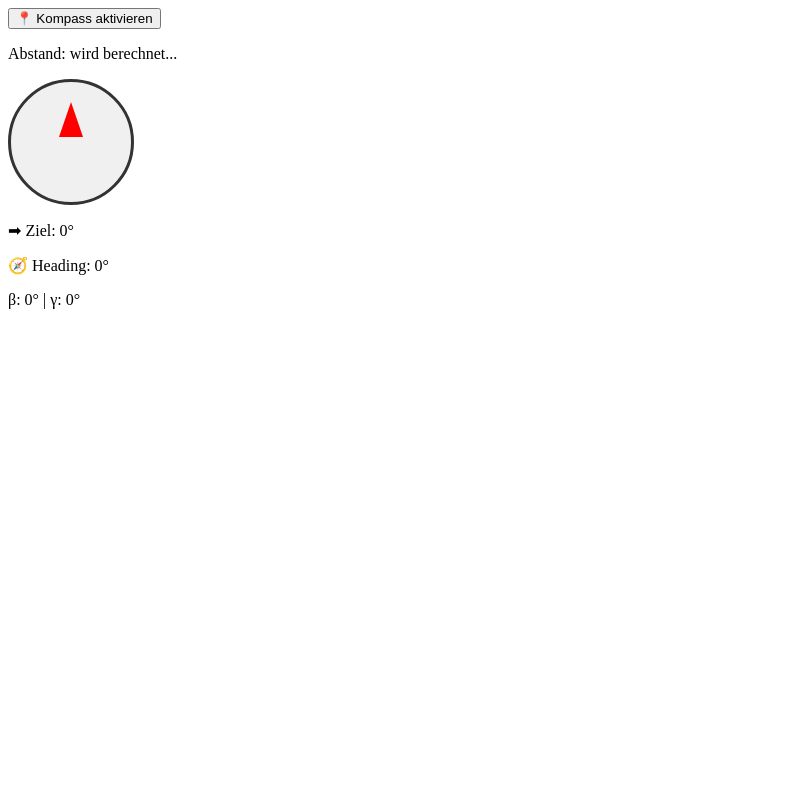
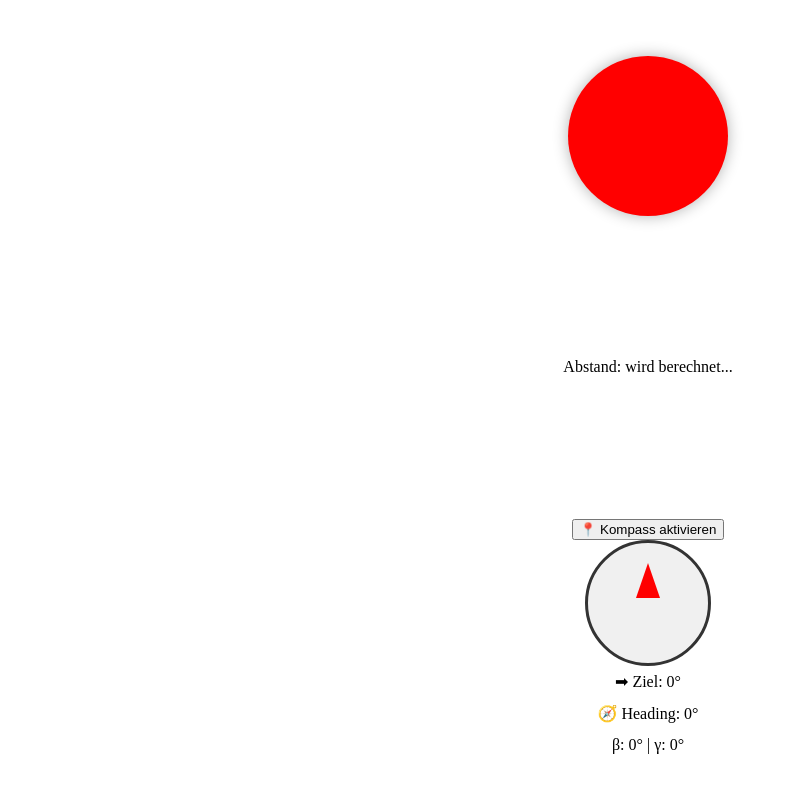
Before and after one commit to ajssal20/position, a SvelteKit app: page / in a window 1280 px wide. Shown: the top 792 px of the page, without its empty margins (0-790 px from the left). Built offline with nearby package versions, Linux system fonts and the light colour scheme; no server answers.

Commit message:
Mit compas

```diff
--- a/src/routes/+page.svelte
+++ b/src/routes/+page.svelte
@@ -7,22 +7,25 @@
     getGreatCircleBearing,
   } from "geolib";
 
+  // 📍 Zielkoordinaten
   const ziel = {
     latitude: 42.05913363079434,
     longitude: 19.51725368912721,
   };
 
+  // 🔹 Stores
   const position = writable(null);
-  const heading = writable(0); // jetzt aus absoluter Orientierung
+  const heading = writable(0);
   const beta = writable(0);
   const gamma = writable(0);
 
+  // 🔹 Derived Stores
   const distance = derived(position, ($pos) =>
     $pos ? getPreciseDistance($pos, ziel) : null
   );
 
   const inRadius = derived(position, ($pos) =>
-    $pos ? isPointWithinRadius($pos, ziel, 15) : false
+    $pos ? isPointWithinRadius($pos, ziel, 5) : false
   );
 
   const bearing = derived(position, ($pos) =>
@@ -59,7 +62,6 @@
         errorMsg = "Kompass-Berechtigung fehlgeschlagen.";
       }
     } else {
-      // Android oder Browser mit direkter Unterstützung
       permissionGranted = true;
       setupOrientation();
     }
@@ -67,31 +69,20 @@
 
   function setupOrientation() {
     function handleOrientation(event) {
-      // Prüfen ob absolute Werte geliefert werden
-      if (event.absolute === true || event.webkitCompassHeading !== undefined) {
-        let h = 0;
-
       if (event.webkitCompassHeading !== undefined) {
-          // iOS liefert direkten Kompasswinkel
-          h = event.webkitCompassHeading; // in Grad
-        } else {
-          // Android liefert alpha (0 = Norden)
-          h = event.alpha || 0;
+        heading.set(event.webkitCompassHeading); // iOS
+      } else if (event.absolute === true) {
+        heading.set(event.alpha || 0); // Android
       }
-
-        heading.set(h);
-      }
-
       beta.set(event.beta || 0);
       gamma.set(event.gamma || 0);
     }
-
     window.addEventListener("deviceorientationabsolute", handleOrientation, true);
     window.addEventListener("deviceorientation", handleOrientation, true);
   }
 
   onMount(() => {
-    // Standort
+    // 🌍 Standort
     if ("geolocation" in navigator) {
       const watchId = navigator.geolocation.watchPosition(
         (pos) => {
@@ -114,6 +105,39 @@
 </script>
 
 <style>
+  .container {
+    display: flex;
+    flex-direction: column;
+    align-items: center;
+    width: 100vw;
+    height: 100vh;
+    padding: 1rem;
+    box-sizing: border-box;
+    text-align: center;
+    justify-content: space-between;
+  }
+
+  /* Kreis-Anzeige */
+  .kreis {
+    border-radius: 50%;
+    box-shadow: 0 0 15px rgba(0,0,0,0.3);
+    width: 40vw;
+    height: 40vw;
+    max-width: 160px;
+    max-height: 160px;
+    margin-top: 2rem;
+  }
+  .gruen { background-color: green; }
+  .rot { background-color: red; }
+
+  /* Kompass */
+  .kompass-container {
+    margin-bottom: 2rem;
+    display: flex;
+    flex-direction: column;
+    align-items: center;
+  }
+
   .kompass {
     width: 120px;
     height: 120px;
@@ -137,17 +161,26 @@
     transform-origin: 50% 90%;
     transition: transform 0.15s linear;
   }
+
+  p { font-size: 1rem; margin: 0.4rem 0; }
+  .error { color: #c00; font-weight: bold; margin-top: 1rem; }
 </style>
 
-<div>
-  {#if !permissionGranted}
-    <button on:click={requestPermission}>📍 Kompass aktivieren</button>
-  {/if}
+<div class="container">
+  <!-- Kreis für Zielradius -->
+  <div class="kreis { $inRadius ? 'gruen' : 'rot'}"></div>
 
+  <!-- Distanzanzeige -->
   {#if $distance !== null}
     <p>Abstand: {$distance.toFixed(1)} m</p>
   {:else}
     <p>Abstand: wird berechnet...</p>
+  {/if}
+
+  <!-- Kompass -->
+  <div class="kompass-container">
+    {#if !permissionGranted}
+      <button on:click={requestPermission}>📍 Kompass aktivieren</button>
     {/if}
 
     <div class="kompass">
@@ -157,8 +190,9 @@
     <p>➡ Ziel: {$bearing.toFixed(0)}°</p>
     <p>🧭 Heading: {$heading.toFixed(0)}°</p>
     <p>β: {$beta.toFixed(0)}° | γ: {$gamma.toFixed(0)}°</p>
+  </div>
 
   {#if errorMsg}
-    <p style="color:red">⚠ {errorMsg}</p>
+    <p class="error">{errorMsg}</p>
   {/if}
 </div>
```
Lines whose indentation alone changed are shown as unchanged.
